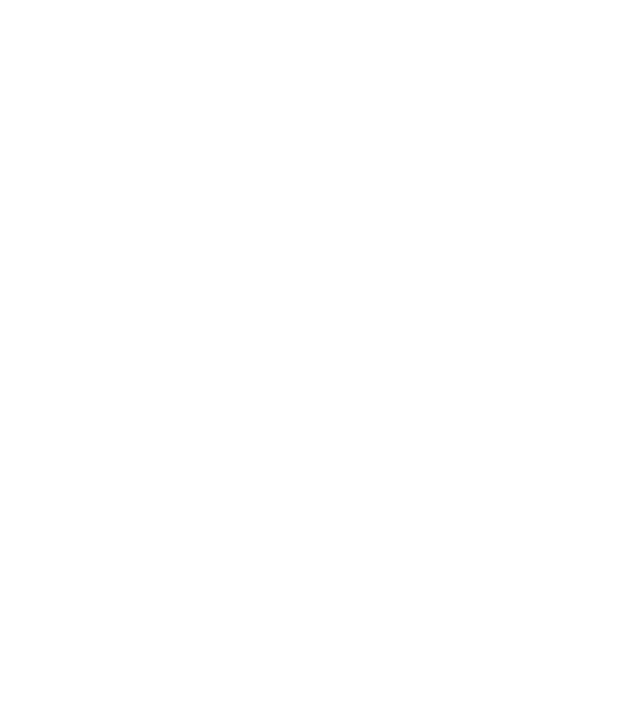
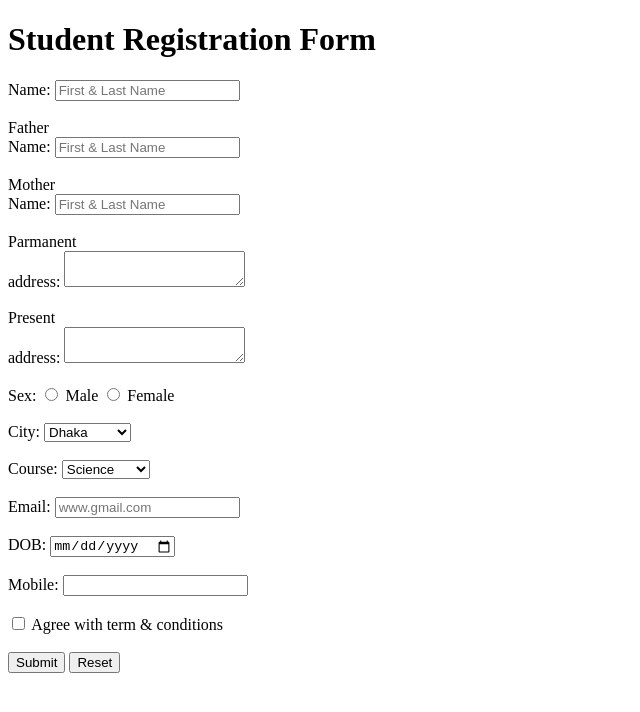
Before and after one commit to jibanbarua/Class--3, a plain HTML site: page index.html in a window 1280 px wide. Shown: the whole page, without its empty margins (0-640 px from the left). Drawn offline with Linux system fonts and the light colour scheme.

Commit message:
Update index.html

```diff
--- a/index.html
+++ b/index.html
@@ -3,5 +3,63 @@
     <head>
         <title>Class-3</title>
     </head>
-    <body></body>
+    <body>
+        <h1>Student Registration Form</h1>
+        <form>
+            <label>Name:</label>
+            <input type="text" placeholder="First & Last Name">
+            <br><br>
+            <label>Father<br>Name:</label>
+            <input type="text" placeholder="First & Last Name">
+            <br><br>
+            <label>Mother<br>Name:</label>
+            <input type="text" placeholder="First & Last Name">
+            <br><br>
+            <label>Parmanent<br>address:</label>
+            <textarea></textarea>
+            <br><br>
+            <label>Present<br>address:</label>
+            <textarea></textarea>
+            <br><br>
+            <label>Sex:</label>
+            <input type="radio" name="sex" id="male">
+            <label for="male">Male</label>
+            <input type="radio" name="sex" id="female">
+            <label for="female">Female</label>
+            <br><br>
+            <label>City:</label>
+            <select>
+                <option>Dhaka</option>
+                <option>Chittagong</option>
+                <option>Sylet</option>
+            </select>
+            <br><br>
+            <label>Course:</label>
+            <select>
+                <option>Science</option>
+                <option>Commerce</option>
+                <option>Arts</option>
+            </select>
+            <br><br>
+            <label>Email:</label>
+            <input type="text" placeholder="www.gmail.com">
+            <br><br>
+            <label>DOB:</label>
+            <input type="date">
+            <br><br>
+            <label>Mobile:</label>
+            <input type="number">
+            <br><br>
+            <input type="checkbox">
+            <label>Agree with term & conditions</label>
+            <br><br>
+            <button type="submit">Submit</button>
+            <button type="reset">Reset</button>
+
+
+
+
+
+        </form>
+    </body>
 </html>
```
